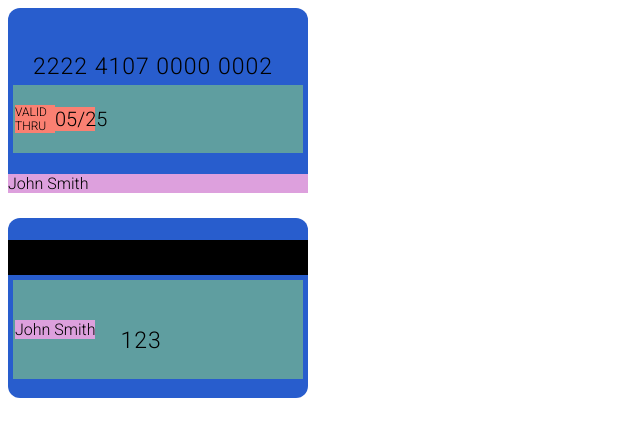
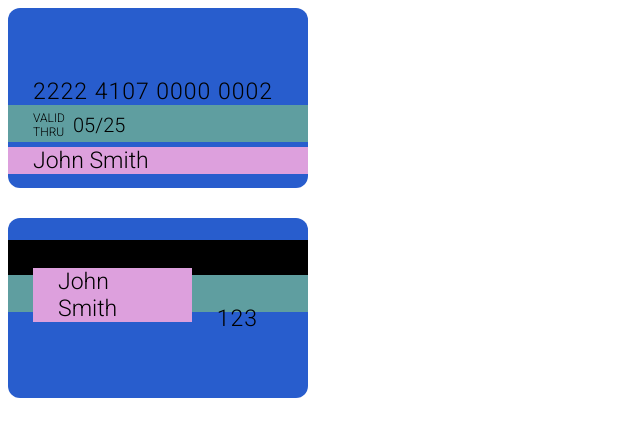
Before and after one commit to nattsnb/redit-card, a plain HTML site: page index.html in a window 1280 px wide. Shown: the whole page, without its empty margins (0-640 px from the left). Drawn offline with Linux system fonts and the light colour scheme.

Commit message:
finished styling card-front

```diff
--- a/style.css
+++ b/style.css
@@ -8,13 +8,16 @@
     display: flex;
     flex-direction: column;
     font-family: "Roboto";
+    font-size: 23px;
+    margin: 0;
+    padding: 0;
 }
 
 .credit-card-front {
 }
 
 .number {
-    margin-top: 45px;
+    margin-top: 70px;
     font-size: 23px;
     letter-spacing: 1px;
     padding: 0 25px 0 25px;
@@ -22,15 +25,22 @@
 
 .information-wrapper {
     background-color: cadetblue;
-    margin: 5px;
-    padding: 2px;
     display: flex;
     align-items: center;
+    padding: 2px 25px 0 25px;
+    height: 35px;
 }
 
 .name {
     background-color: plum;
     text-transform: unset;
+    padding: 0 25px 0 25px;
+    margin: 0;
+}
+
+.credit-card-front > .name {
+    margin-bottom: 35px;
+    margin-top: 5px;
 }
 
 .credit-card-back{
@@ -51,7 +61,6 @@ p {
 .credit-card-front .information-wrapper>p {
     word-spacing: 100vw;
     font-size: 12px;
-    background-color: salmon;
     width: 40px;
 }
 
```
